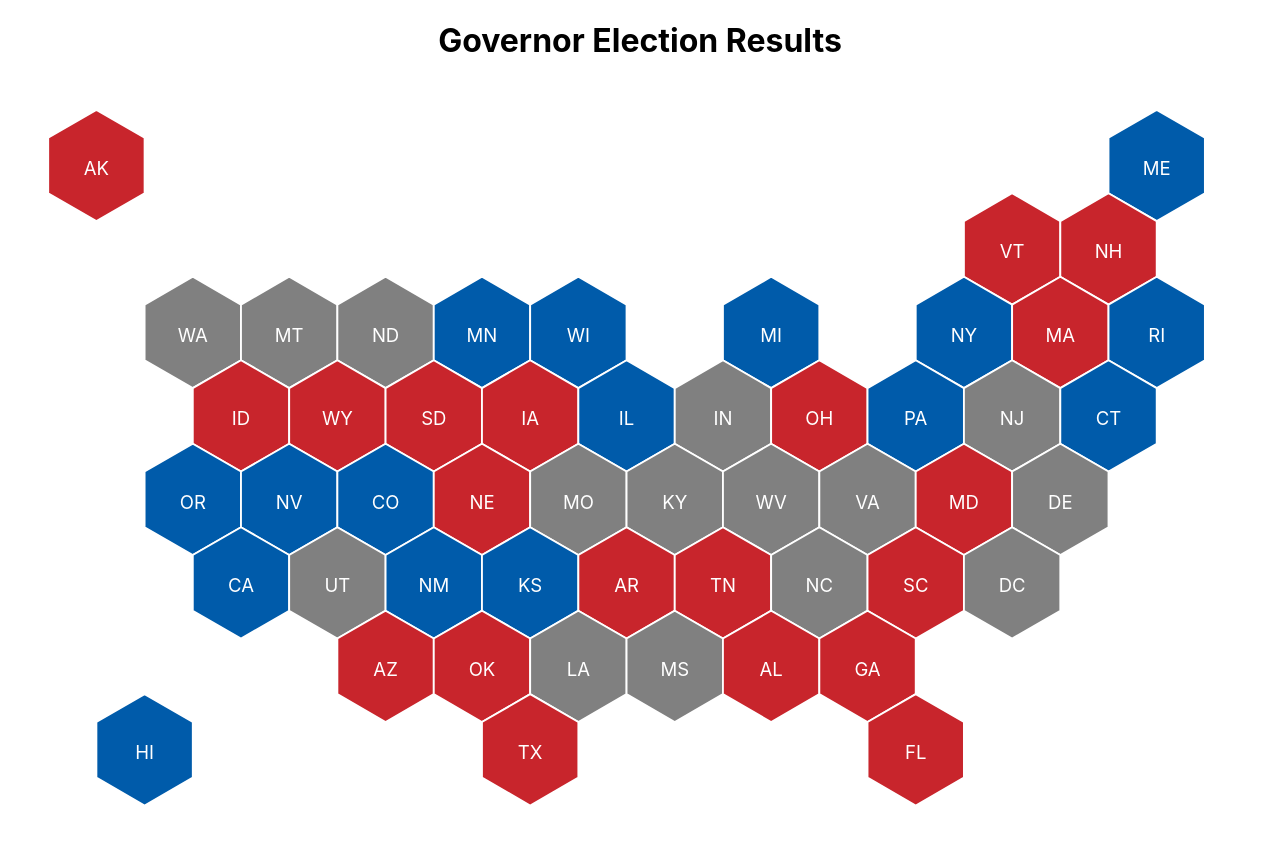
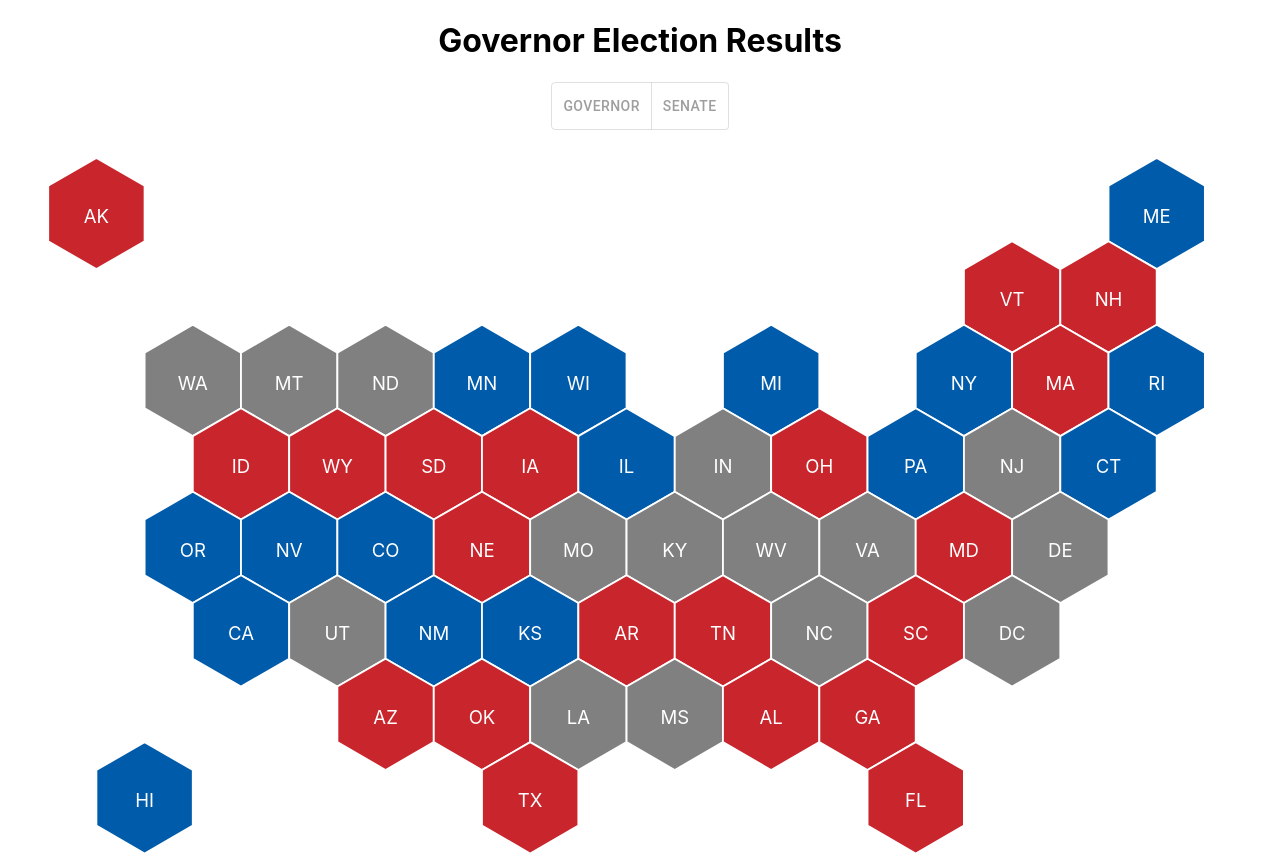
Before and after one commit to daniellecarrick/midterms-hex-map, a React (Create React App) app: page / in a window 1280 px wide. Before the commit the page ends 809 px from the top, so only its background shows below. Built offline with nearby package versions, Linux system fonts and the light colour scheme.

Commit message:
reorganizing components

```diff
--- a/package.json
+++ b/package.json
@@ -4,6 +4,7 @@
   "private": true,
   "dependencies": {
     "@material-ui/core": "^4.3.2",
+    "@material-ui/lab": "^4.0.0-alpha.23",
     "d3": "^5.9.7",
     "d3-array": "^2.2.0",
     "react": "^16.8.6",
--- a/src/App.js
+++ b/src/App.js
@@ -1,15 +1,15 @@
 import React from "react";
 import "./App.css";
-import USMap from "./components/map/map";
 import BarChart from "./components/bar-chart/barChart";
 import LineChart from "./components/line-chart/line";
 import { BrowserRouter as Router, Route } from "react-router-dom";
+import MapPage from "./components/map/map-page";
 
 function App() {
   return (
     <div className="App">
       <Router>
-        <Route path="/" exact component={USMap} />
+        <Route path="/" exact component={MapPage} />
         <Route path="/bar" component={BarChart} />
         <Route path="/line" component={LineChart} />
       </Router>
--- a/src/components/bar-chart/bar.js
+++ b/src/components/bar-chart/bar.js
@@ -32,7 +32,7 @@ const Bar = ({ classes }) => {
         width={width}
         height={height}
         y={y}
-        fill={fill)}
+        fill={fill}
         />
         <text y={HEIGHT}>{label}</text>
         <text y={y}>{data}</text>
--- /dev/null
+++ b/src/components/map/map-page.js
@@ -0,0 +1,29 @@
+import React from "react";
+import results from "../../assets/results-top-level.json";
+import ToggleButton from '@material-ui/lab/ToggleButton';
+import ToggleButtonGroup from '@material-ui/lab/ToggleButtonGroup';
+import USMap from "./map";
+//import StackedBar from "./stackedBar";
+
+
+// Map from https://github.com/schreiaj/frc-attrition-hex-map
+const MapPage = ({}) => {
+  return (
+    <div>
+      <h1>Governor Election Results</h1>
+      <ToggleButtonGroup>
+        <ToggleButton>
+          Governor
+        </ToggleButton>
+        <ToggleButton>
+          Senate
+        </ToggleButton>
+      </ToggleButtonGroup>
+      {/* <StackedBar /> */}
+    <USMap data={results.G}/>
+
+    </div>
+  );
+};
+
+export default MapPage;
--- a/src/components/map/map.js
+++ b/src/components/map/map.js
@@ -2,6 +2,8 @@ import React from "react";
 import * as d3 from "d3";
 import State from "./state";
 import results from "../../assets/results-top-level.json";
+import ToggleButton from '@material-ui/lab/ToggleButton';
+import ToggleButtonGroup from '@material-ui/lab/ToggleButtonGroup';
 
 const STATES = [
   { abbr: "AK", name: "Alaska", region: "west" },
@@ -80,7 +82,7 @@ const BLUE = "#005BAA";
 const GRAY = "#ececec";
 
 // Map from https://github.com/schreiaj/frc-attrition-hex-map
-const USMap = ({}) => {
+const USMap = ({data}) => {
   const r = 6;
   // Establish color range
   let colorRange = d3
@@ -89,11 +91,10 @@ const USMap = ({}) => {
     .range([RED, BLUE, GRAY]);
 
   // associate each state with the race result
-  const govResults = results.G;
   STATES.forEach(state => {
-    Object.keys(govResults).map(function(race) {
-      if (state.name == govResults[race][1]) {
-        return (state.results = govResults[race][2]);
+    Object.keys(data).map(function(race) {
+      if (state.name == data[race][1]) {
+        return (state.results = data[race][2]);
       }
     });
   });
@@ -108,7 +109,7 @@ const USMap = ({}) => {
 
   return (
     <div>
-      <h1>Governor Election Results</h1>
+
     <svg id="main-map" viewBox={`0 0 ${23 * r} ${13 * r}`}>
       <g className="state-map" transform={`translate(${xOff},${yOff})`}>
         {STATE_MATRIX.map((row, y) => {
--- /dev/null
+++ b/src/components/map/stackedBar.js
@@ -0,0 +1,23 @@
+import React from "react";
+import withStyles from "react-jss";
+import * as d3 from "d3";
+
+const componentStyles = {
+  // bar: {
+  //   fill: "tomato"
+  // }
+};
+
+const StackedBar = ({ classes }) => {
+  return (
+    <>
+      <g transform={`translate(${0 * i},${0})`}>
+        <rect width={width} height={height} y={y} fill={fill} />
+        <text y={HEIGHT}>{label}</text>
+        <text y={y}>{data}</text>
+      </g>
+    </>
+  );
+};
+
+export default withStyles(componentStyles)(StackedBar);
```
Also changed, not shown: 1 other file (tests, documents, lock files or other folders).
